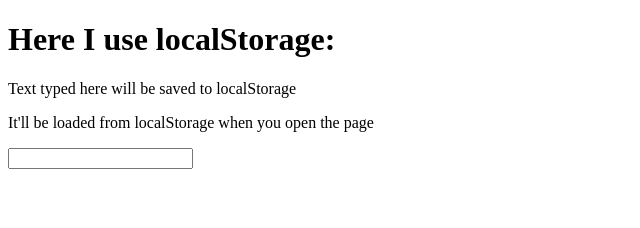
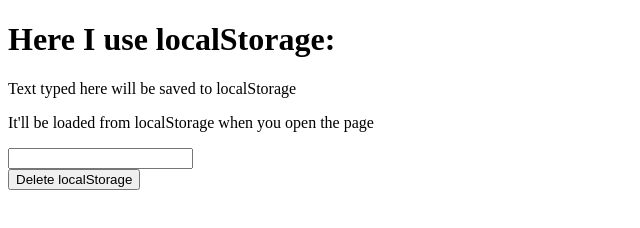
Before and after one commit to SarahFrench/ExamPrep, a plain HTML site: page chapter-1/obj-1-4/web-APIs-local-storage.html in a window 1280 px wide. Shown: the whole page, without its empty margins (0-640 px from the left). Drawn offline with Linux system fonts and the light colour scheme.

Commit message:
alter storage

```diff
--- a/chapter-1/obj-1-4/web-APIs-local-storage.html
+++ b/chapter-1/obj-1-4/web-APIs-local-storage.html
@@ -17,6 +17,8 @@
     <input id="local-storage" type="text" value="">
   </div>
 
+  <button onclick="deleteStore();clearInput();">Delete localStorage</button>
+
   <script>
     document.addEventListener('DOMContentLoaded', function(){
       let input =  document.getElementById('local-storage');
@@ -33,6 +35,13 @@
       })
 
     })
+
+    function deleteStore(){
+      localStorage.removeItem('locally-stored-string')
+    }
+    function clearInput(){
+      document.getElementById('local-storage').value = "";
+    }
   </script>
 </body>
 </html>
```
